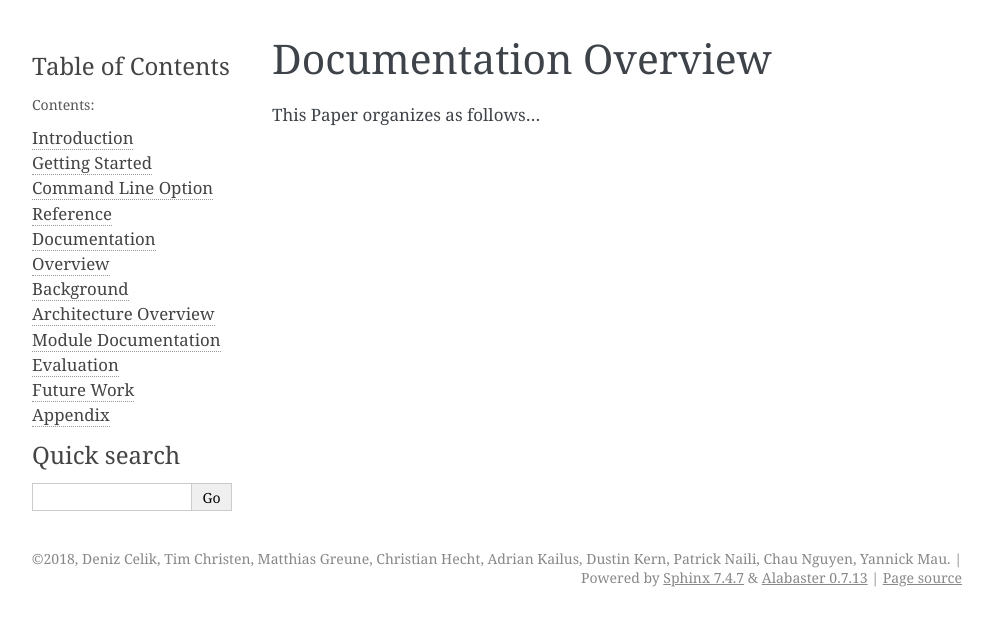
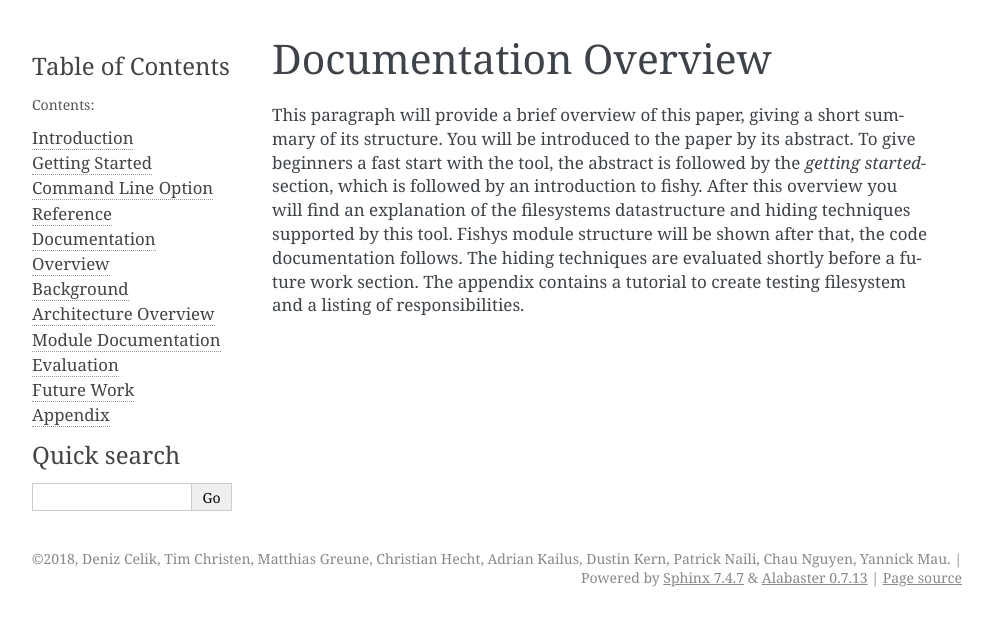
Before and after one commit to dasec/fishy, a Sphinx documentation site: the page built from doc/source/01_overview.rst, in a window 1280 px wide. Shown: the top 626 px of the page, without its empty margins (148-1140 px from the left). Built offline with Sphinx 7.4.7, drawn with Linux system fonts in a browser that asks for light colours; pages that are not in the unit, such as notebooks, are missing from menus.

Commit message:
Added documentation Overview text

```diff
--- a/doc/source/01_overview.rst
+++ b/doc/source/01_overview.rst
@@ -1,5 +1,11 @@
 Documentation Overview
 ======================
 
-
-This Paper organizes as follows...
+This paragraph will provide a brief overview of this paper, giving a short summary of its structure.
+You will be introduced to the paper by its abstract.
+To give beginners a fast start with the tool, the abstract is followed by the  `getting started`- section,
+which is followed by an introduction to fishy. After this overview you will find an explanation of the
+filesystems datastructure and hiding techniques supported by this tool. Fishys module structure will be
+shown after that, the code documentation follows. The hiding techniques are evaluated shortly before a
+future work section. The appendix contains a tutorial to create testing filesystem and a listing of
+responsibilities.
```
